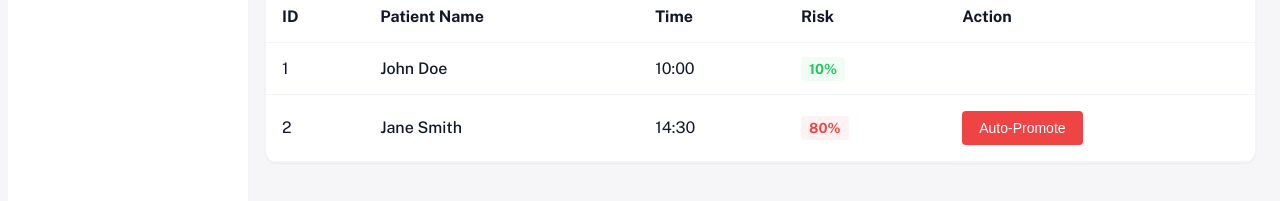
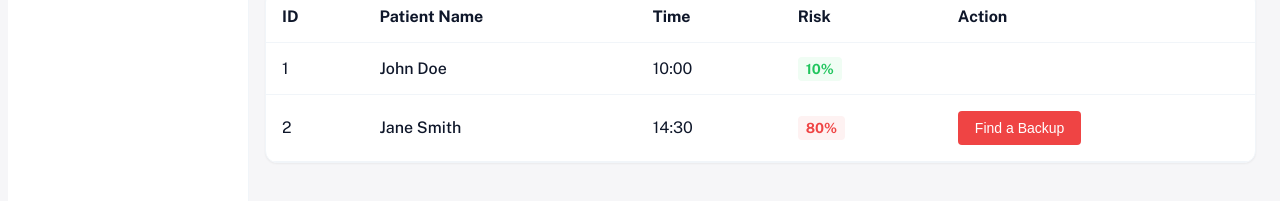
Before and after one commit to Kaanart/NoShowAgent, a React (Vite) app in the folder frontend/: page / in a window 1280 px wide. Shown: the part 253-454 px from the top of the page. Built offline with nearby package versions, Linux system fonts and the light colour scheme.

Commit message:
feat(frontend): Rename Auto-Promote to Find a Backup and fix clipping

```diff
--- a/frontend/src/components/CalendarView.tsx
+++ b/frontend/src/components/CalendarView.tsx
@@ -27,7 +27,7 @@ const CalendarView: React.FC<CalendarViewProps> = ({ appointments, onPromote })
 
     // Each hour is 60px high. Start at 8 AM.
     const top = (hour - 8) * 60 + (minute / 60) * 60;
-    return { top: `${top}px`, height: '50px' };
+    return { top: `${top}px`, minHeight: '80px' };
   };
 
   // Group appointments by day
@@ -73,7 +73,7 @@ const CalendarView: React.FC<CalendarViewProps> = ({ appointments, onPromote })
                 <div className="appointment-time">{appt.appointment_time}</div>
                 <div>Risk: {Math.round(appt.risk_score * 100)}%</div>
                 {appt.risk_score > 0.5 && (
-                  <button className="promote-btn" onClick={() => onPromote(appt.id)}>Auto-Promote</button>
+                  <button className="promote-btn" onClick={() => onPromote(appt.id)}>Find a Backup</button>
                 )}
               </div>
             ))}
--- a/frontend/src/components/Dashboard.tsx
+++ b/frontend/src/components/Dashboard.tsx
@@ -71,7 +71,7 @@ const Dashboard: React.FC<DashboardProps> = ({ appointments, onPromote }) => {
                   </td>
                   <td style={{ padding: '1rem' }}>
                     {appt.risk_score > 0.5 && (
-                      <Button variant="danger" onClick={() => onPromote(appt.id)}>Auto-Promote</Button>
+                      <Button variant="danger" onClick={() => onPromote(appt.id)}>Find a Backup</Button>
                     )}
                   </td>
                 </tr>
```
Also changed, not shown: 1 other file (tests, documents, lock files or other folders).
